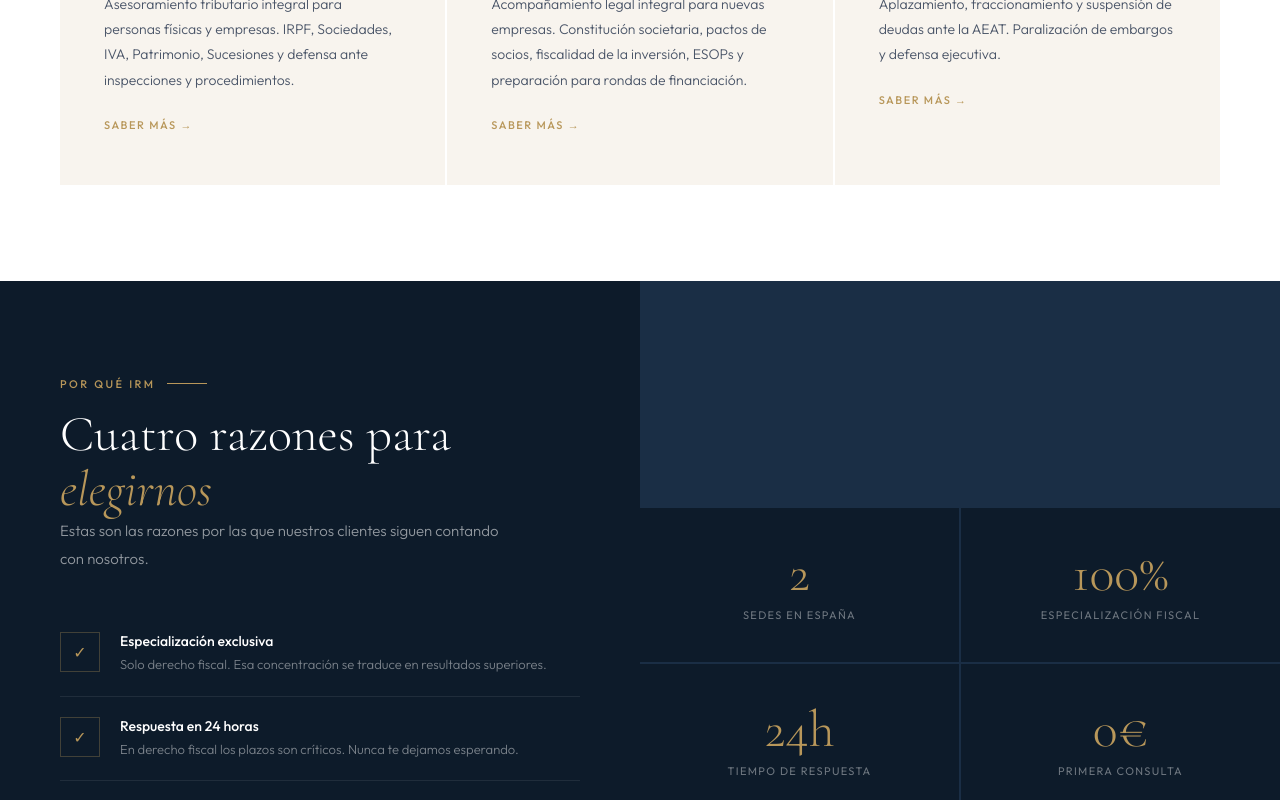
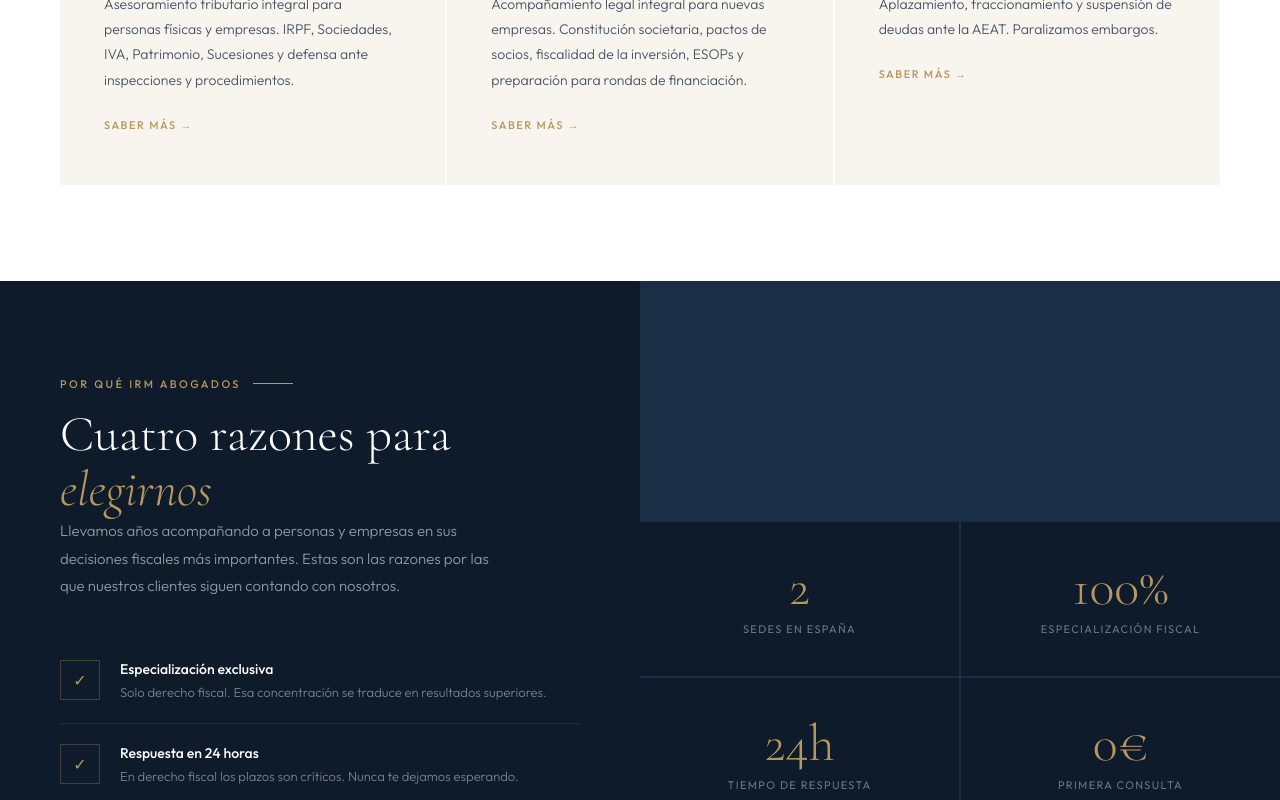
Before and after one commit to Ivanrm01/IRM-Abogados, a Next.js app: page / in a window 1280 px wide. Shown: the part 1282-2082 px from the top of the page. Built offline with nearby package versions, Linux system fonts and the light colour scheme.

Commit message:
Update page.jsx

```diff
--- a/app/page.jsx
+++ b/app/page.jsx
@@ -47,7 +47,7 @@ export default function HomePage() {
           {[
             { num: '01', title: 'Fiscal', desc: 'Asesoramiento tributario integral para personas físicas y empresas. IRPF, Sociedades, IVA, Patrimonio, Sucesiones y defensa ante inspecciones y procedimientos.', href: '/fiscal' },
             { num: '02', title: 'Start-Ups', desc: 'Acompañamiento legal integral para nuevas empresas. Constitución societaria, pactos de socios, fiscalidad de la inversión, ESOPs y preparación para rondas de financiación.', href: '/asesoramiento-start-ups' },
-            { num: '03', title: 'Garantías tributarias', desc: 'Aplazamiento, fraccionamiento y suspensión de deudas ante la AEAT. Paralización de embargos y defensa ejecutiva.', href: '/garantias-deuda-aeat' },
+            { num: '03', title: 'Garantías tributarias', desc: 'Aplazamiento, fraccionamiento y suspensión de deudas ante la AEAT. Paralizamos embargos.', href: '/garantias-deuda-aeat' },
           ].map(a => (
             <Link key={a.href} href={a.href} className={styles.areaCard}>
               <div className={styles.areaNum}>{a.num}</div>
@@ -62,9 +62,9 @@ export default function HomePage() {
       {/* POR QUÉ */}
       <section className={styles.porque}>
         <div className={styles.porqueLeft}>
-          <div className="eyebrow">Por qué IRM</div>
+          <div className="eyebrow">Por qué IRM Abogados</div>
           <h2 style={{color:'var(--white)'}}>Cuatro razones para<br /><em>elegirnos</em></h2>
-          <p style={{color:'rgba(255,255,255,.55)',fontSize:'15px',fontWeight:300,lineHeight:1.85,marginBottom:'40px',maxWidth:'440px'}}>Estas son las razones por las que nuestros clientes siguen contando con nosotros.</p>
+          <p style={{color:'rgba(255,255,255,.55)',fontSize:'15px',fontWeight:300,lineHeight:1.85,marginBottom:'40px',maxWidth:'440px'}}>Llevamos años acompañando a personas y empresas en sus decisiones fiscales más importantes. Estas son las razones por las que nuestros clientes siguen contando con nosotros.</p>
           {[
             { t: 'Especialización exclusiva', d: 'Solo derecho fiscal. Esa concentración se traduce en resultados superiores.' },
             { t: 'Respuesta en 24 horas', d: 'En derecho fiscal los plazos son críticos. Nunca te dejamos esperando.' },
```
